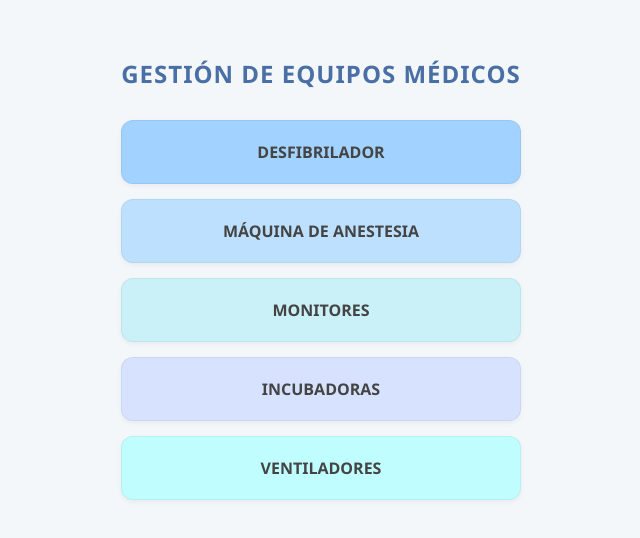
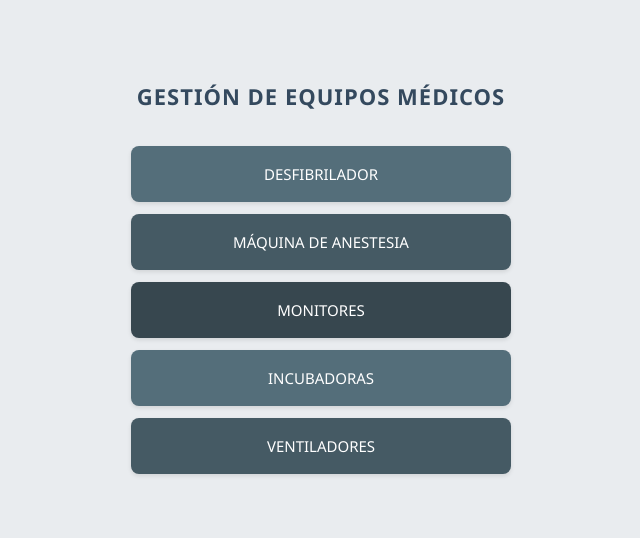
Before and after one commit to mphrt/CONTROL, a plain HTML site: page index.html in a window 1280 px wide. Shown: the part 150-688 px from the top of the page, without its empty margins (319-959 px from the left). Drawn offline with Linux system fonts and the light colour scheme.

Commit message:
Update index.html

```diff
--- a/index.html
+++ b/index.html
@@ -5,10 +5,9 @@
     <meta name="viewport" content="width=device-width, initial-scale=1.0">
     <title>Panel de Equipos Médicos</title>
     <style>
-        /* Estilos generales */
         body {
-            font-family: 'Segoe UI', Roboto, Helvetica, Arial, sans-serif;
-            background-color: #f4f7f9; /* Fondo muy claro y limpio */
+            font-family: 'Segoe UI', Tahoma, Geneva, Verdana, sans-serif;
+            background-color: #e9ecef; /* Fondo grisáceo neutro */
             display: flex;
             flex-direction: column;
             align-items: center;
@@ -19,69 +18,68 @@
         }
 
         h1 {
-            color: #4a6fa5; /* Azul desaturado para el título */
-            margin-bottom: 30px;
+            color: #34495e; /* Gris azulado oscuro */
+            margin-bottom: 35px;
             text-align: center;
-            font-size: 24px;
+            font-size: 22px;
+            text-transform: uppercase;
             letter-spacing: 1px;
         }
 
         .container {
             display: grid;
-            gap: 15px;
+            gap: 12px;
             width: 100%;
-            max-width: 400px;
+            max-width: 380px;
         }
 
         .btn {
             display: block;
-            padding: 20px;
+            padding: 18px;
             text-align: center;
             text-decoration: none;
-            color: #444; /* Texto gris oscuro para mejor contraste sobre pastel */
-            border-radius: 12px;
-            font-weight: 600;
-            font-size: 16px;
-            transition: all 0.3s ease;
-            box-shadow: 0 2px 5px rgba(0,0,0,0.05);
-            border: 1px solid rgba(0,0,0,0.05);
+            /* Azul acero oscuro y mate */
+            background-color: #4a6984 !important;
+            color: #ffffff !important;
+            border-radius: 8px;
+            font-weight: 500;
+            font-size: 15px;
+            transition: background-color 0.3s, transform 0.2s;
+            border: none;
+            box-shadow: 0 2px 4px rgba(0,0,0,0.1);
             cursor: pointer;
         }
 
-        /* Efectos de interacción */
-        .btn:active {
-            transform: scale(0.98);
+        /* Variaciones sutiles para no ser monótono, pero todas oscuras */
+        .tipo-a { background-color: #546e7a !important; } /* Gris azulado */
+        .tipo-b { background-color: #455a64 !important; } /* Pizarra oscuro */
+        .tipo-c { background-color: #37474f !important; } /* Carbón azulado */
+
+        .btn:hover {
+            background-color: #2c3e50 !important; /* Más oscuro al pasar el cursor */
+            transform: translateY(-1px);
+            box-shadow: 0 4px 8px rgba(0,0,0,0.2);
         }
 
-        .btn:hover {
-            opacity: 0.85;
-            box-shadow: 0 4px 10px rgba(0,0,0,0.1);
-            transform: translateY(-2px);
+        .btn:active {
+            transform: scale(0.97);
         }
-
-        /* Colores Azul Pastel específicos */
-        .defib { background-color: #a2d2ff; } /* Azul cielo pastel */
-        .anest { background-color: #bde0fe; } /* Azul claro suave */
-        .monit { background-color: #caf0f8; } /* Azul cian muy claro */
-        .incub { background-color: #d6e2ff; } /* Azul pervinca suave */
-        .venti { background-color: #c0fdff; } /* Azul aguamarina pálido */
-
     </style>
 </head>
 <body>
 
-    <h1>GESTIÓN DE EQUIPOS MÉDICOS</h1>
+    <h1>Gestión de Equipos Médicos</h1>
 
     <div class="container">
-        <a href="https://mpdesfibrilador.streamlit.app/" class="btn defib" target="_blank">DESFIBRILADOR</a>
+        <a href="https://mpdesfibrilador.streamlit.app/" class="btn tipo-a" target="_blank">DESFIBRILADOR</a>
 
-        <a href="https://mpanestesia1.streamlit.app/" class="btn anest" target="_blank">MÁQUINA DE ANESTESIA</a>
+        <a href="https://mpanestesia1.streamlit.app/" class="btn tipo-b" target="_blank">MÁQUINA DE ANESTESIA</a>
 
-        <a href="https://mpmonitorsignosvitales.streamlit.app/" class="btn monit" target="_blank">MONITORES</a>
+        <a href="https://mpmonitorsignosvitales.streamlit.app/" class="btn tipo-c" target="_blank">MONITORES</a>
 
-        <a href="https://mpincubadora.streamlit.app/" class="btn incub" target="_blank">INCUBADORAS</a>
+        <a href="https://mpincubadora.streamlit.app/" class="btn tipo-a" target="_blank">INCUBADORAS</a>
 
-        <a href="https://mpventiladormecanico.streamlit.app/" class="btn venti" target="_blank">VENTILADORES</a>
+        <a href="https://mpventiladormecanico.streamlit.app/" class="btn tipo-b" target="_blank">VENTILADORES</a>
     </div>
 
 </body>
```
